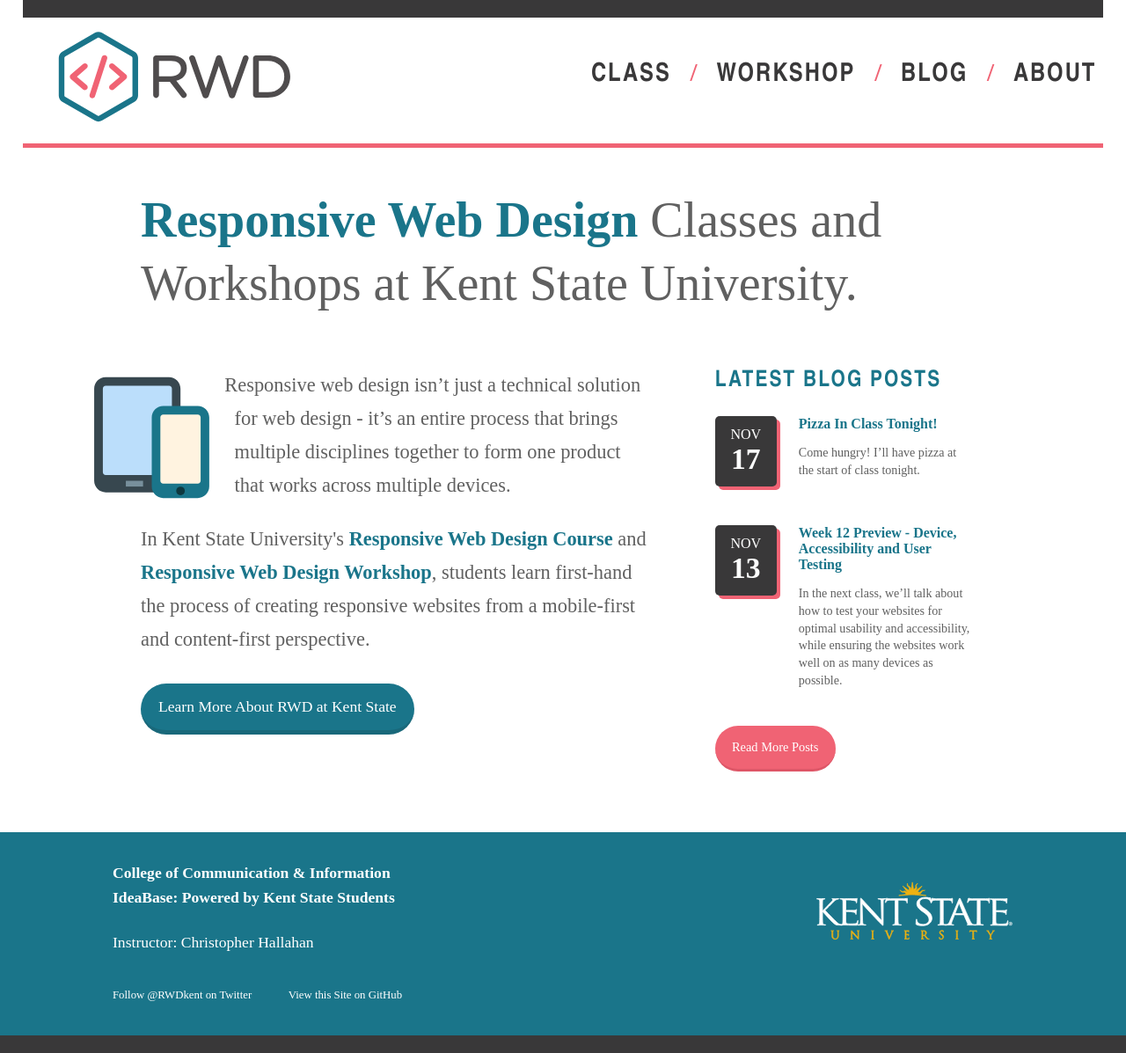
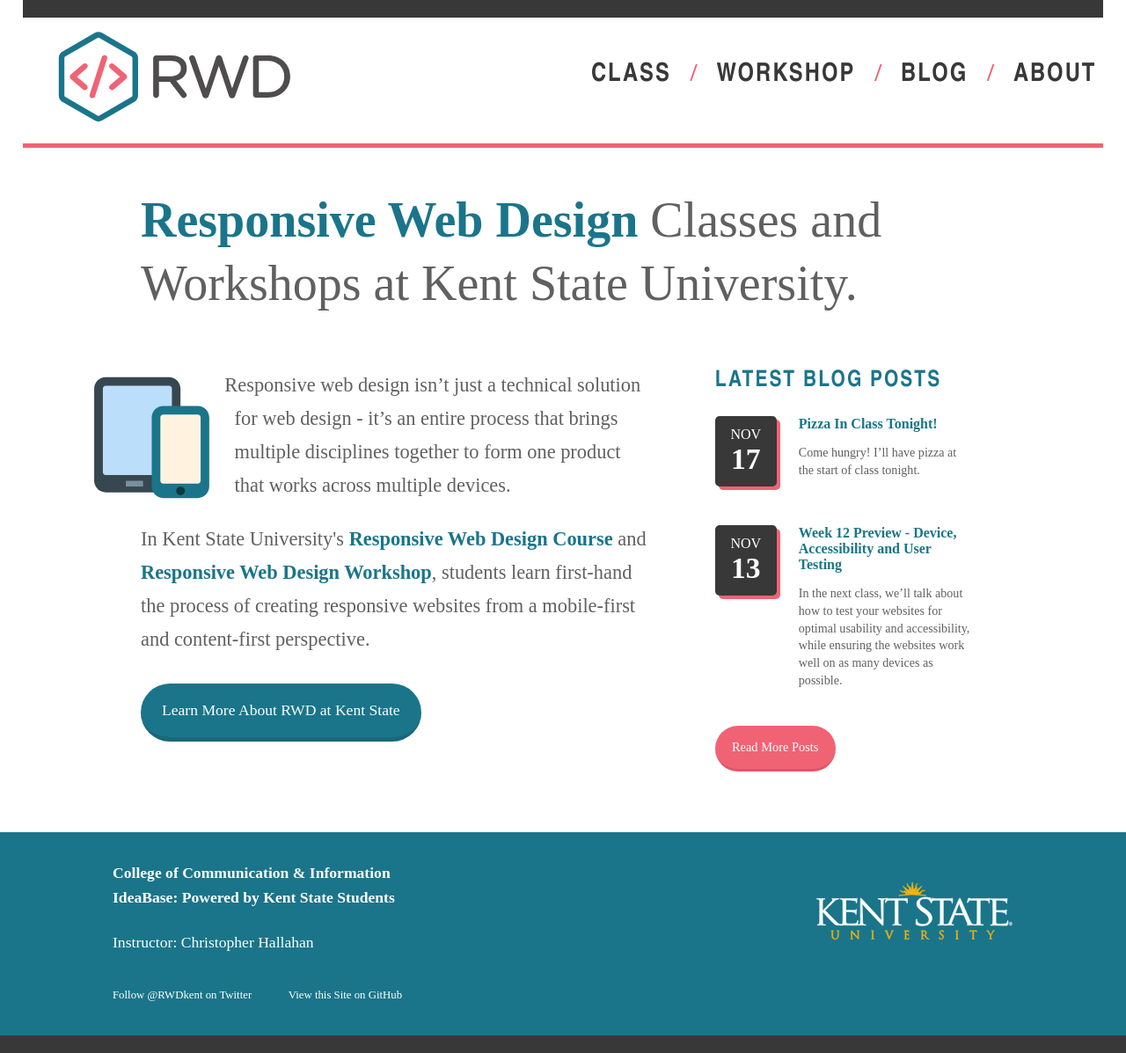
Before and after one commit to KentStateWeb/rwd, a Jekyll site: the page built from index.html, in a window 1280 px wide. Shown: the whole page at 88% size. Built offline with Jekyll 4.4.1, drawn with Linux system fonts in a browser that asks for light colours.

Commit message:
Added style change to button

```diff
--- a/stylesheets/style.css
+++ b/stylesheets/style.css
@@ -915,7 +915,7 @@
 	color: white;
 	font-family: "proxima-nova-soft";
 	font-size: .9em;
-	padding: 1rem 1.25rem;
+	padding: 1.25rem 1.5rem;
 	display: inline-block;
 	border-radius: 40px;
 	margin-top: .5em;
```
Also changed, not shown: 1 other file.
